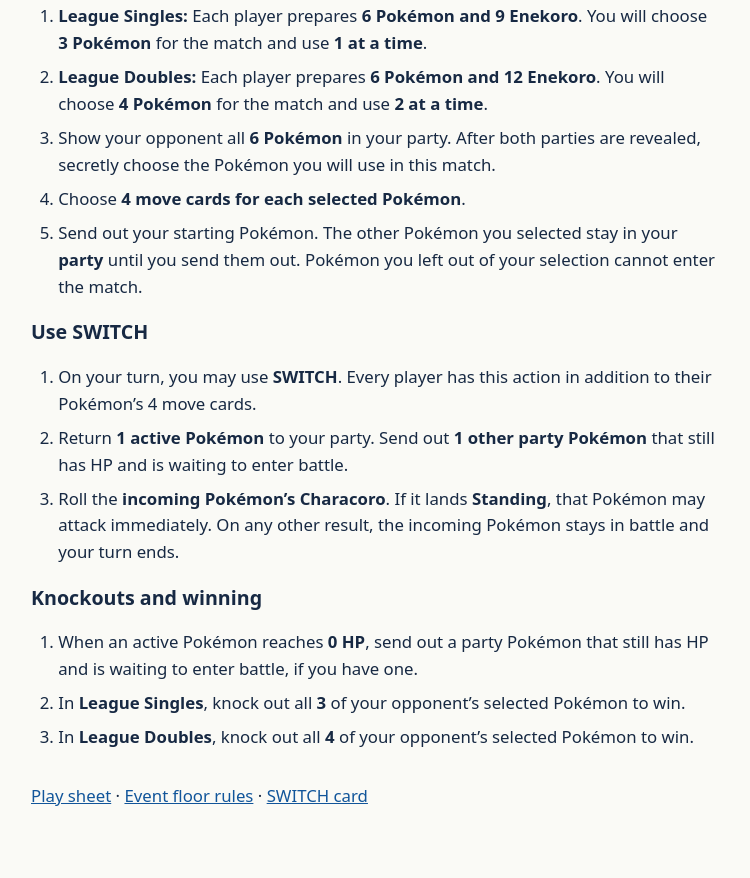
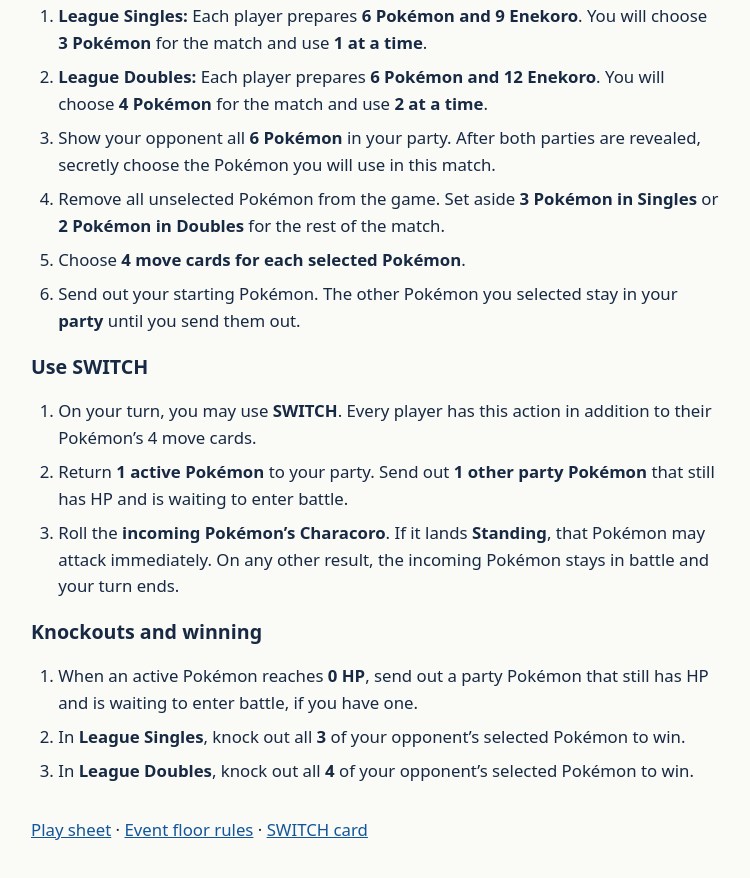
Before and after one commit to PlakoroPokedex/plakoropokedex.github.io, a plain HTML site: page rules.html in a window 1280 px wide. Shown: the part 3682-4560 px from the top of the page, without its empty margins (265-1015 px from the left). Drawn offline with Linux system fonts and the light colour scheme.

Commit message:
Remove unselected Pokémon after League team selection

```diff
--- a/rules.html
+++ b/rules.html
@@ -88,8 +88,9 @@
 <li><strong>League Singles:</strong> Each player prepares <strong>6 Pokémon and 9 Enekoro</strong>. You will choose <strong>3 Pokémon</strong> for the match and use <strong>1 at a time</strong>.</li>
 <li><strong>League Doubles:</strong> Each player prepares <strong>6 Pokémon and 12 Enekoro</strong>. You will choose <strong>4 Pokémon</strong> for the match and use <strong>2 at a time</strong>.</li>
 <li>Show your opponent all <strong>6 Pokémon</strong> in your party. After both parties are revealed, secretly choose the Pokémon you will use in this match.</li>
+<li>Remove all unselected Pokémon from the game. Set aside <strong>3 Pokémon in Singles</strong> or <strong>2 Pokémon in Doubles</strong> for the rest of the match.</li>
 <li>Choose <strong>4 move cards for each selected Pokémon</strong>.</li>
-<li>Send out your starting Pokémon. The other Pokémon you selected stay in your <strong>party</strong> until you send them out. Pokémon you left out of your selection cannot enter the match.</li>
+<li>Send out your starting Pokémon. The other Pokémon you selected stay in your <strong>party</strong> until you send them out.</li>
 </ol>
 <h3>Use SWITCH</h3>
 <ol>
```
